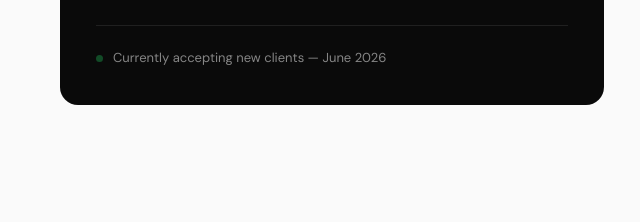
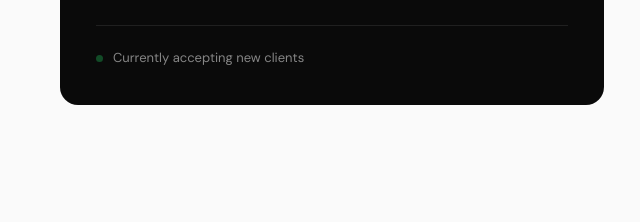
Before and after one commit to akhtarstudio-afk/Akhtar-Studio-Website, a plain HTML site: page index.html in a window 1280 px wide. Shown: the part 499-721 px from the top of the page, 612-1252 px from the left. Drawn offline with nearby package versions, Linux system fonts and the light colour scheme.

Commit message:
Update index.html

```diff
--- a/index.html
+++ b/index.html
@@ -91,7 +91,7 @@
           </div>
           <div class="hero-card-footer">
             <span class="avail-dot"></span>
-            <span>Currently accepting new clients &mdash; June 2026</span>
+            <span>Currently accepting new clients</span>
           </div>
         </div>
       </div>
@@ -584,7 +584,7 @@
             <span class="f-avail-dot"></span>
             <span>Available for Projects</span>
           </div>
-          <div class="f-avail-sub">Accepting new clients &middot; June 2026</div>
+          <div class="f-avail-sub">Accepting new clients</div>
         </div>
       </div>
     </div>
```
